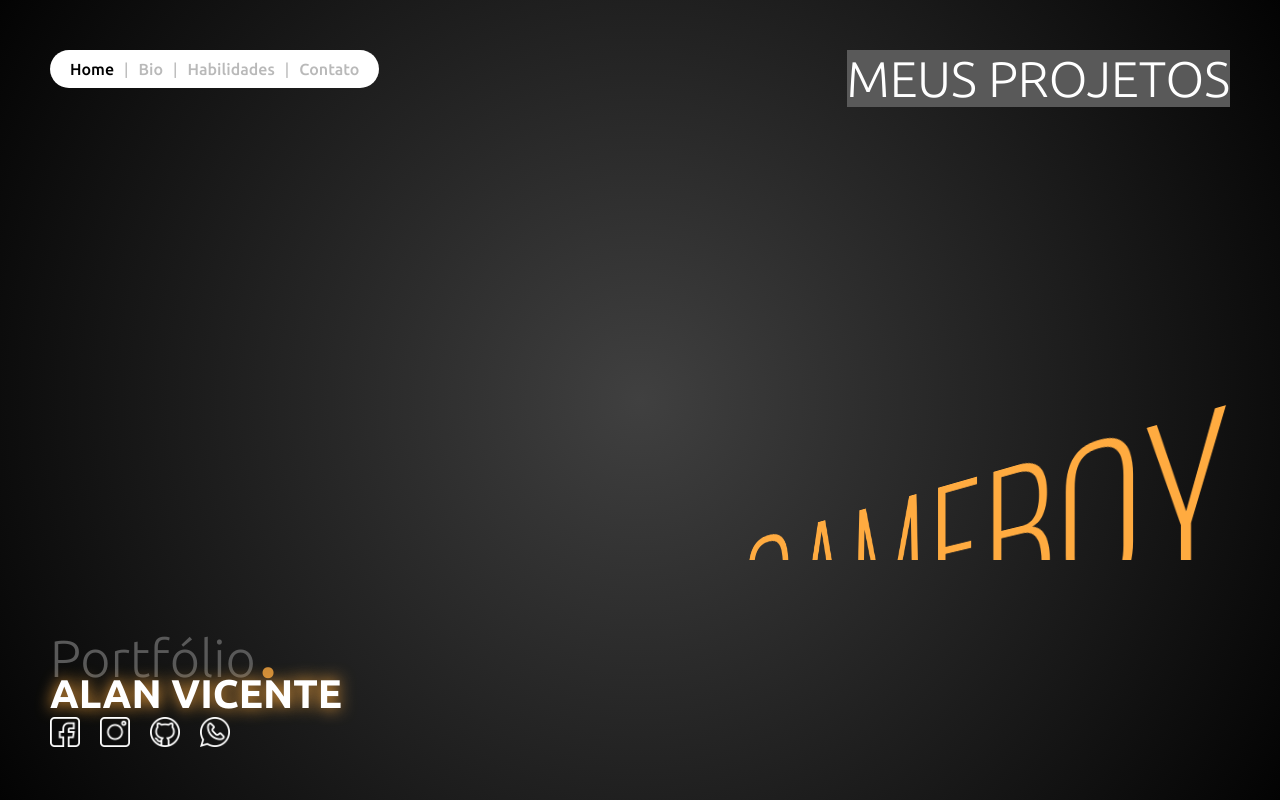
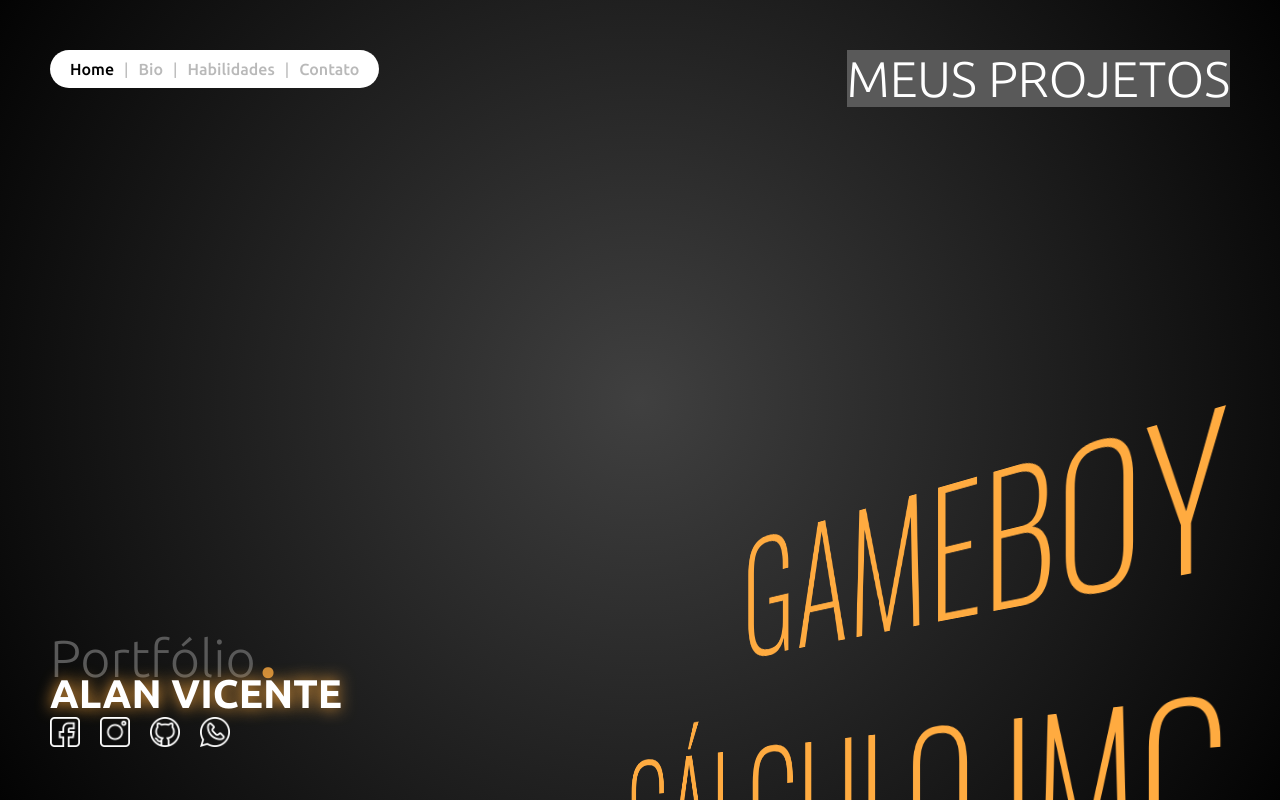
Before and after one commit to perfildoalan/portfolio, a React (Vite) app: page / in a window 1280 px wide. Built offline with nearby package versions, Linux system fonts and the light colour scheme.

Commit message:
Update Projetos.css

```diff
--- a/src/Projetos.css
+++ b/src/Projetos.css
@@ -1,5 +1,5 @@
 .projetos {
-  height: 70%;
+  height: 100%;
   overflow-y: scroll;
   scrollbar-width: none;
   width: 75%;
```
